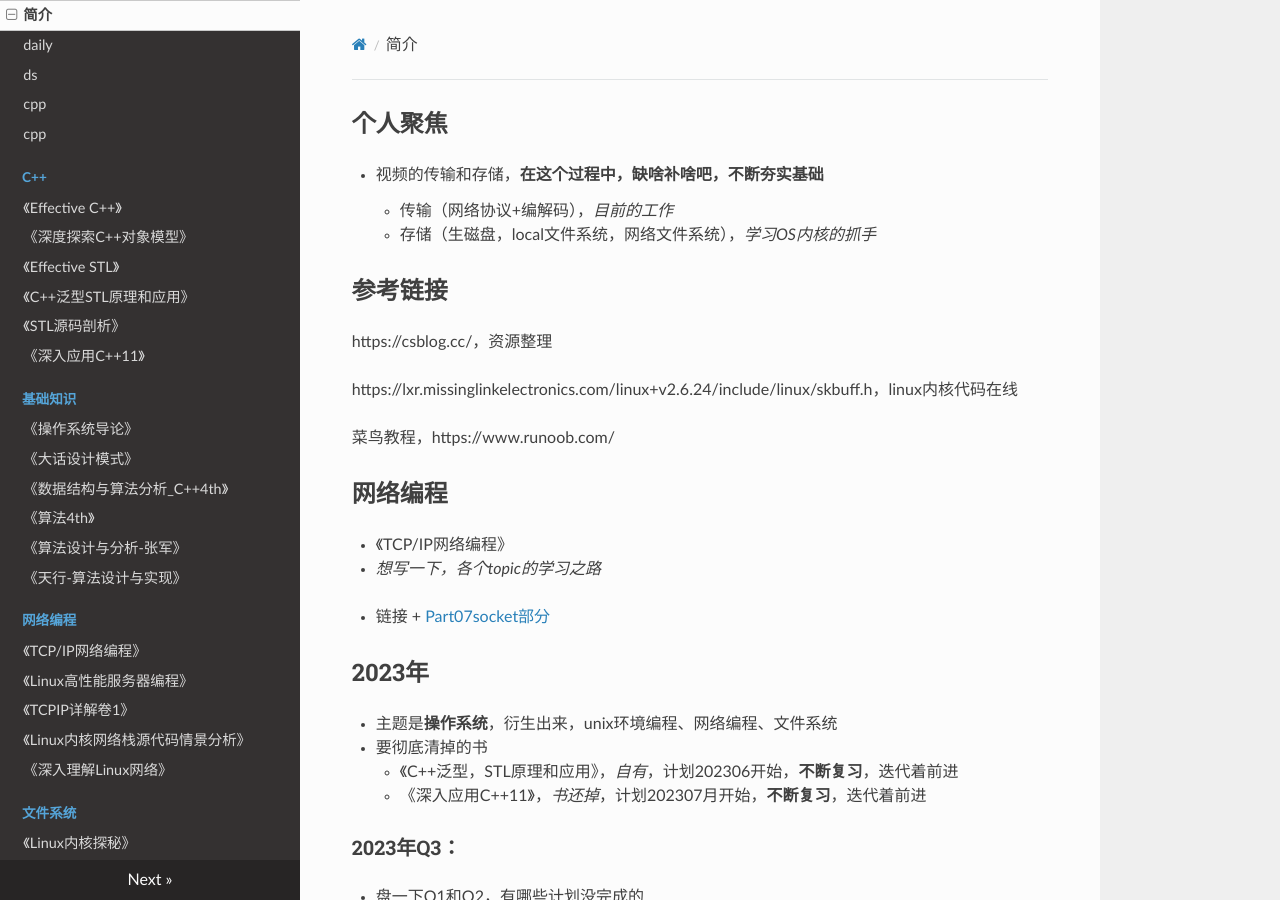
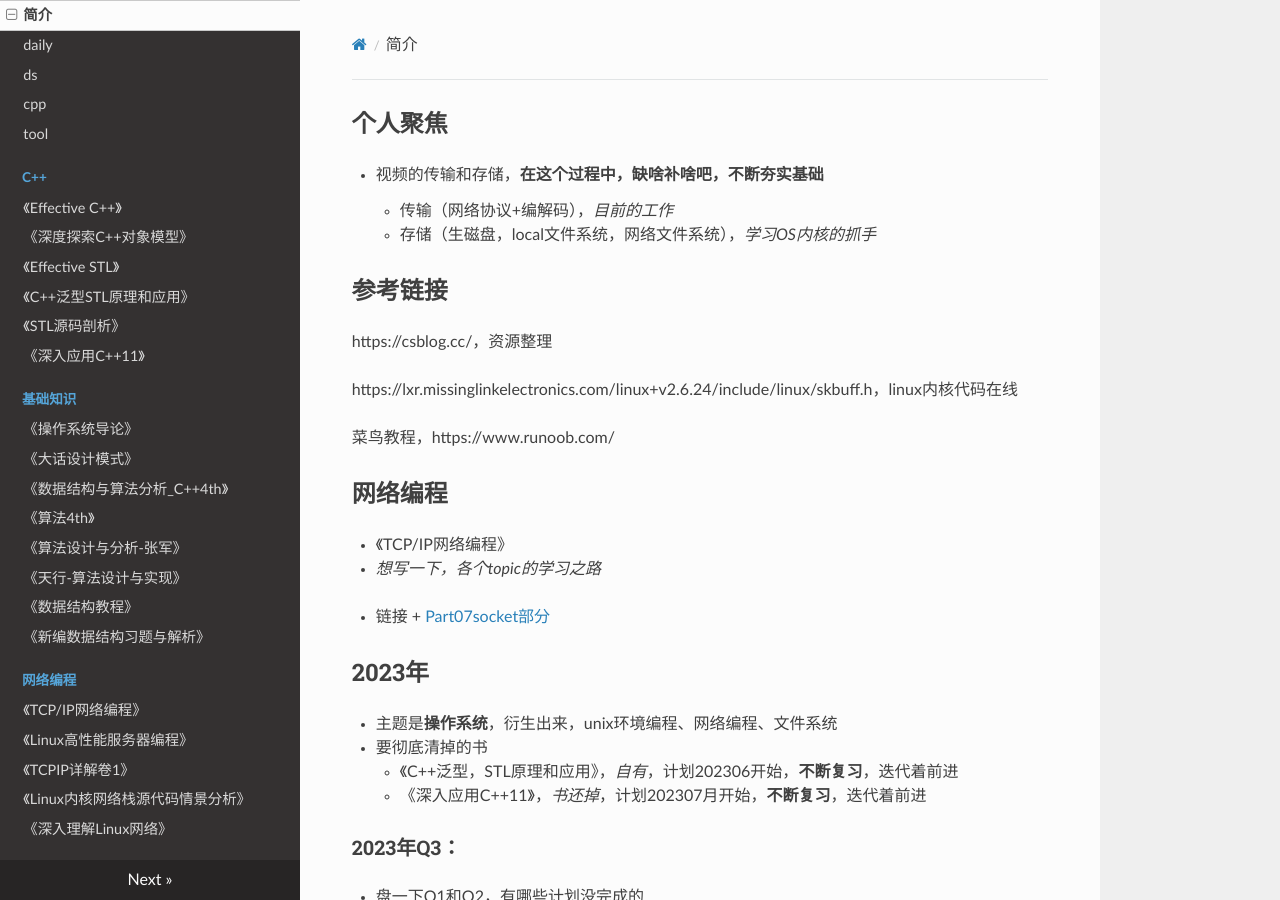
Before and after one commit to wolflion/booknotes, an MkDocs documentation site: the page built from docs/index.md, in a window 1280 px wide and 900 px high. Built offline with MkDocs 1.6.1, drawn with Linux system fonts in a browser that asks for light colours; nearby versions of some CDN libraries.

Commit message:
Update mkdocs.yml

```diff
--- a/mkdocs.yml
+++ b/mkdocs.yml
@@ -40,7 +40,7 @@ nav:
     - daily: '01daily.md'
     - ds: '02ds.md'
     - cpp: '03cpp.md'
-    - cpp: '21tool.md'
+    - tool: '21tool.md'
     - C++:
         - 《Effective C++》: '20C++/effectiveC++.md'
         - 《深度探索C++对象模型》: '20C++/深度探索C++对象模型.md'
@@ -55,6 +55,8 @@ nav:
         - 《算法4th》: '408/算法(4th).md'
         - 《算法设计与分析-张军》: '408/算法设计与分析-张军.md'
         - 《天行-算法设计与实现》: '408/天行-算法设计与实现.md'
+        - 《数据结构教程》: '408/数据结构教程-李春葆.md'
+        - 《新编数据结构习题与解析》: '408/新编数据结构习题与解析.md'
     - 网络编程:
         - 《TCP/IP网络编程》: '10network/TCPIP网络编程.md'
         - 《Linux高性能服务器编程》: '10network/Linux高性能服务器编程.md'
```
